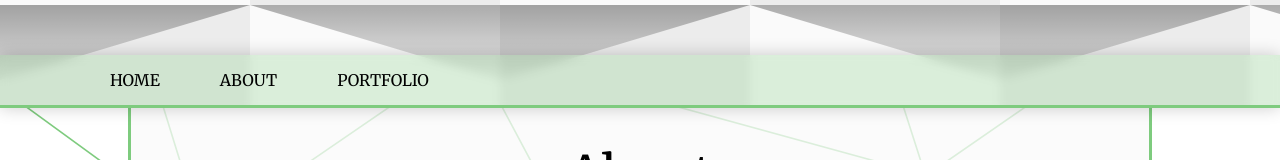
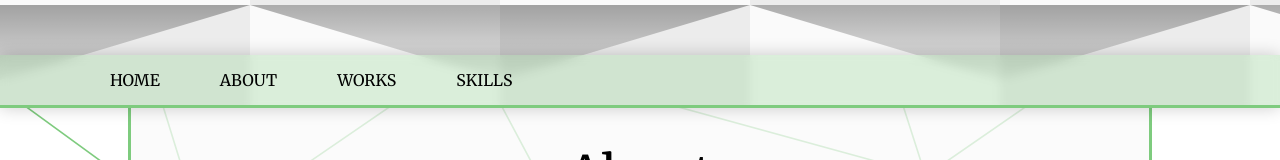
Before and after one commit to jorgekm21/jorgekm21.github.io, a website: page src/public/index.html in a window 1280 px wide. Shown: the part 745-905 px from the top of the page. Drawn offline with nearby package versions, Linux system fonts and the light colour scheme.

Commit message:
menu elements fix

```diff
--- a/src/public/index.html
+++ b/src/public/index.html
@@ -58,7 +58,8 @@
         <ul class="menu__elements">
           <li class="menu__element"><a href="#home">HOME</a></li>
           <li class="menu__element"><a href="#about">ABOUT</a></li>
-          <li class="menu__element"><a href="#">PORTFOLIO</a></li>
+          <li class="menu__element"><a href="#works">WORKS</a></li>
+          <li class="menu__element"><a href="#soft_skills">SKILLS</a></li>
         </ul>
       </div>
     </section>
```
